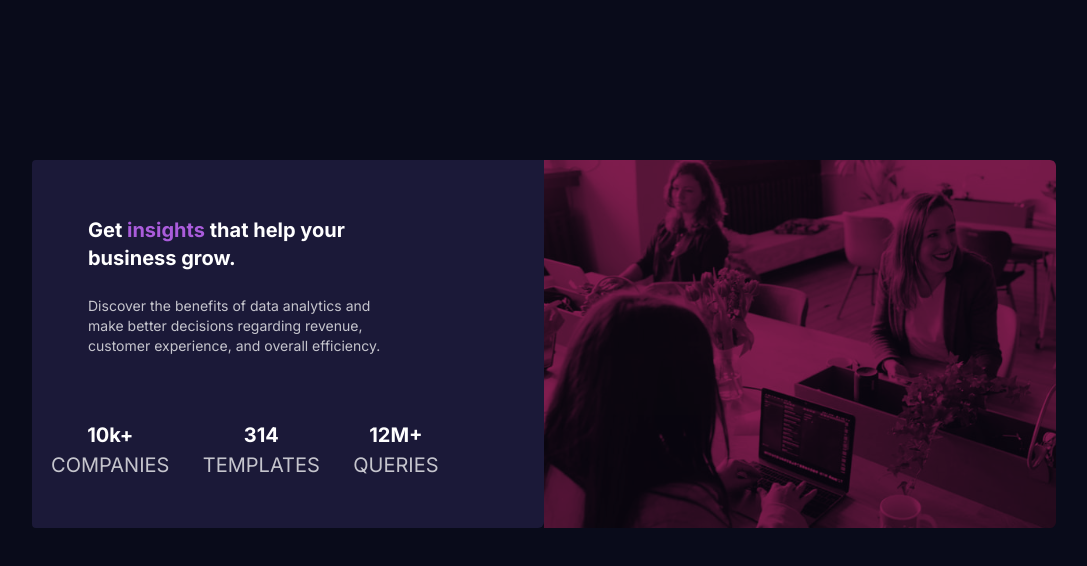
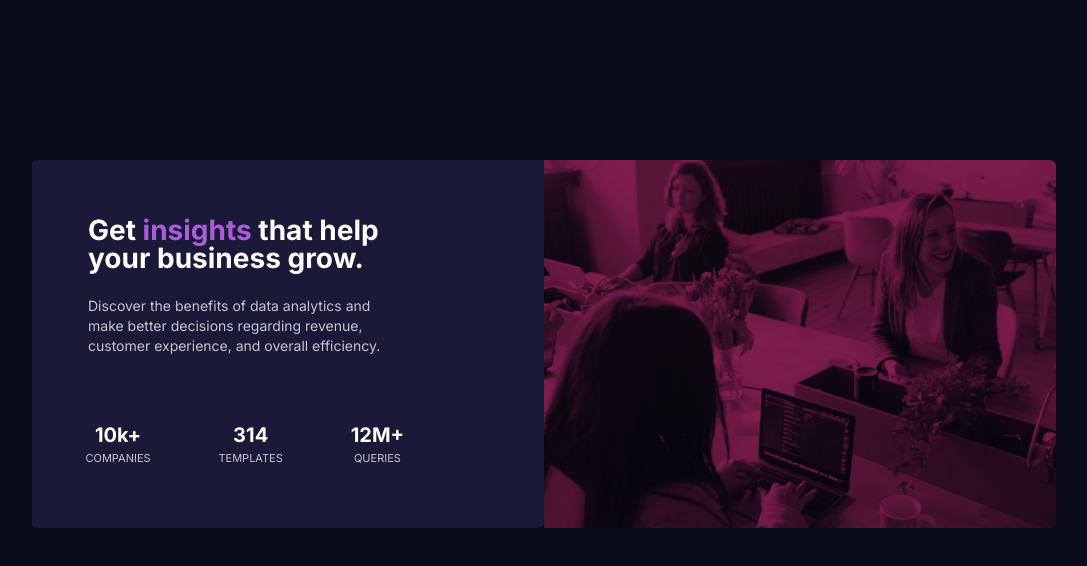
Before and after one commit to unusualmide/stats-preview-card-component, a website: page build/index.html in a window 1280 px wide. Shown: the whole page, without its empty margins (96-1183 px from the left). Drawn offline with Linux system fonts and the light colour scheme.

Commit message:
changed the heading size in the html

```diff
--- a/build/index.html
+++ b/build/index.html
@@ -11,7 +11,7 @@
 <body class="w-full text-lexend deep-blue">
     <main class="ml-3 md:ml-0 flex md:flex-row flex-col-reverse justify-center md:mt-40 mt-12 mb-16 md:mb-0">
         <div class="border-transparent w-94 md:w-98 h-98 md:h-94 saturated-blue py-9 md:py-14 px-20 md:px-14 overflow-hidden rounded-b-md md:rounded-l min-h-full md:min-h-full">
-          <h1 class="text-xl md:text-xxxl text-white font-bold pb-3 md:pb-6 mr-0 md:mr-20 text-center md:text-start">
+          <h1 class="text-xl md:text-[28px] text-white font-bold pb-3 md:pb-6 mr-0 md:mr-20 text-center md:text-start">
             Get <span class="text-accent">insights</span> that help your business grow.
           </h1>
           <p class=" transparent-white text-xs md:text-sm pb-10 md:pb-16 text-center md:text-start mr-0.5 md:mr-20">
@@ -20,14 +20,14 @@
           <section class="flex flex-col md:flex-row
            justify-center md:justify-evenly">
             <p class="md:ml-17 flex flex-col text-white text-xl font-semibold leading-normal text-center pb-10">10k+
-                <span class="font-light text-xxs transparent-white">COMPANIES</span>
+                <span class="font-light text-[11px] transparent-white">COMPANIES</span>
             </p>
             <p class="
             leading-normal flex flex-col text-white text-xl font-semibold text-center pb-10">314
-                <span class="font-light text-xxs transparent-white">TEMPLATES</span>
+                <span class="font-light text-[11px] transparent-white">TEMPLATES</span>
             </p>
             <p class=" md:mr-4 leading-normal flex flex-col text-white text-xl font-semibold text-center" >12M+
-                <span class="text-xxs transparent-white font-light" >QUERIES</span>
+                <span class="text-[11px] transparent-white font-light" >QUERIES</span>
             </p>
           </section>
         </div>
```
Also changed, not shown: build/css/style.css.
